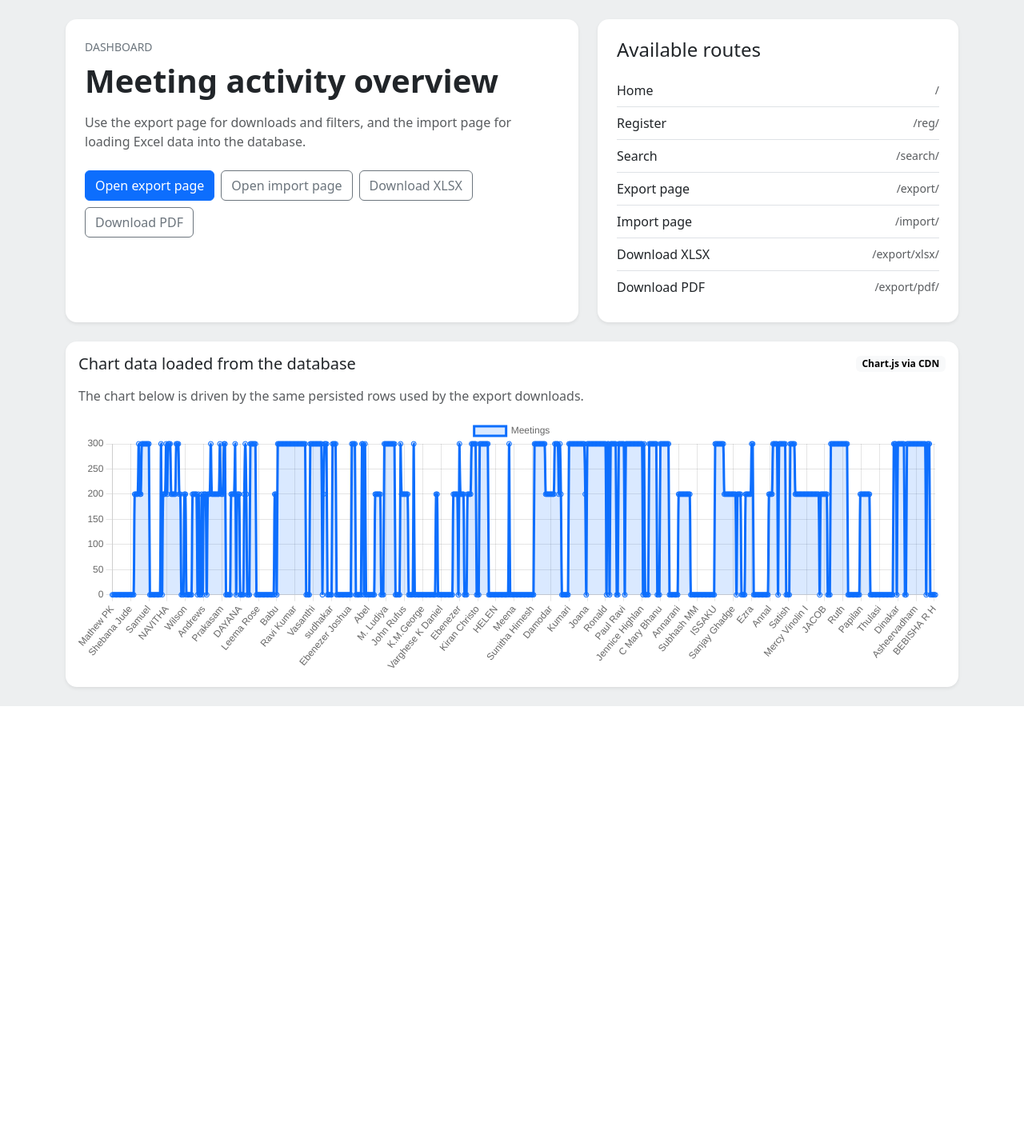
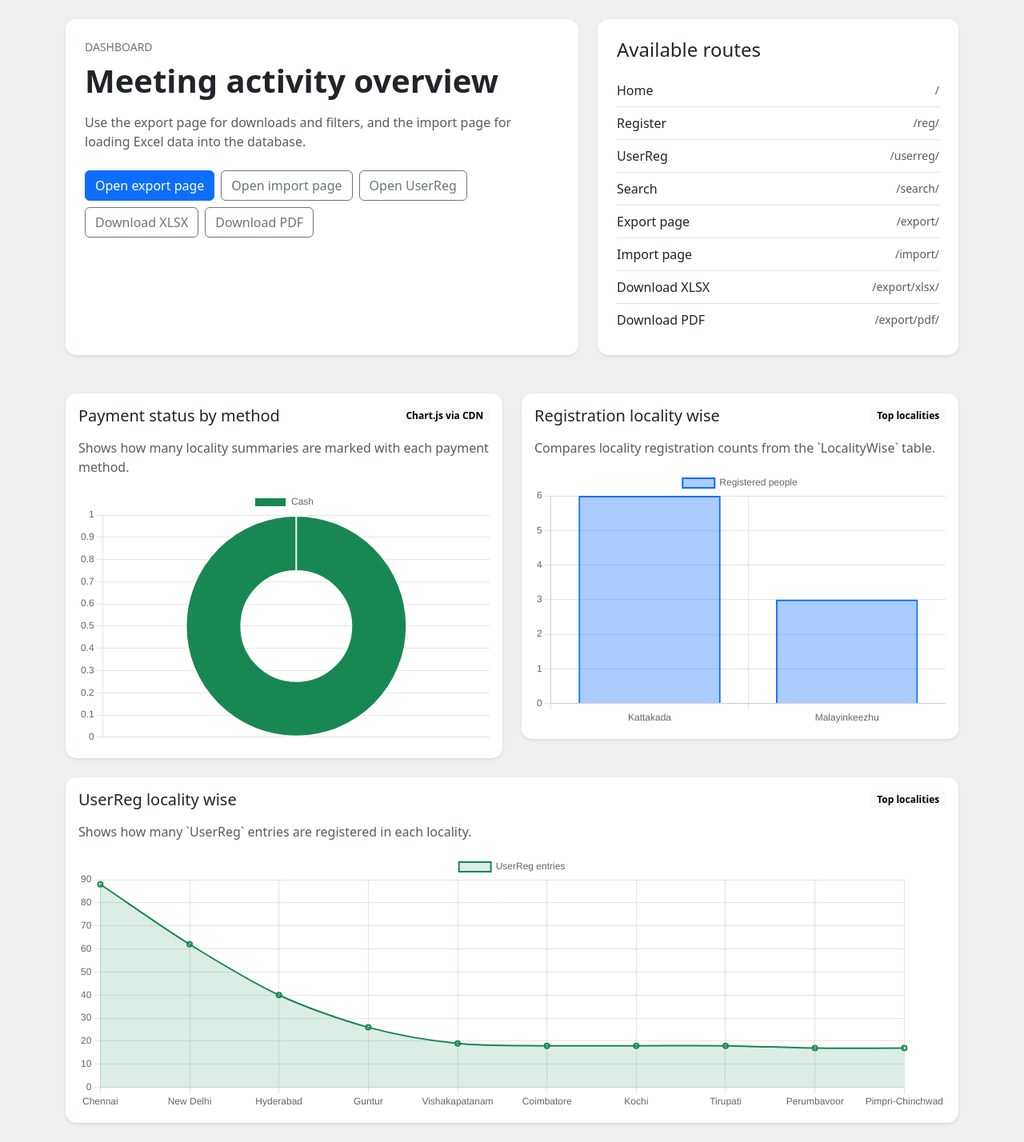
Before and after one commit to Danieljoseph96/sot, a Django app: page / in a window 1280 px wide. Shown: the part 56-1484 px from the top of the page at 80% size. Before the commit the page ends 939 px from the top, so only its background shows below. Run offline with Django 5.2, Linux system fonts and the light colour scheme; data comes from the database, SQL or seed files in the repository; some libraries are stand-ins or nearby versions.

Commit message:
second ok

```diff
--- a/SOT_MEETING/account/forms.py
+++ b/SOT_MEETING/account/forms.py
@@ -18,7 +18,7 @@
     def __init__(self, *args, **kwargs):
         super().__init__(*args, **kwargs)
         paid_localities = set(
-            LocalityWise.objects.filter(total_balance=0)
+            LocalityWise.objects.exclude(payment_method="pending")
             .values_list("locality", flat=True)
         )
         locality_choices = [("", "Select locality")]
--- a/SOT_MEETING/account/urls.py
+++ b/SOT_MEETING/account/urls.py
@@ -1,6 +1,6 @@
 from django.urls import path
 
-from .views import locality_register, locality_register_summary, export_page, export_pdf, export_xlsx, home, import_page, import_xlsx, login_view, logout_view,  search
+from .views import locality_register, locality_register_summary, export_page, export_pdf, export_xlsx, home, import_page, import_xlsx, login_view, logout_view, search, userreg_list
 
 urlpatterns = [
     path("login/", login_view, name="login"),
@@ -8,6 +8,7 @@
     path("", home, name="home"),
     path("reg/", locality_register, name="reg"),
     path("reg/summary/", locality_register_summary, name="locality_register_summary"),
+    path("userreg/", userreg_list, name="userreg_list"),
     path("search/", search, name="search"),
     path("import/", import_page, name="import_page"),
     path("export/", export_page, name="export_page"),
--- a/SOT_MEETING/account/views.py
+++ b/SOT_MEETING/account/views.py
@@ -55,6 +55,41 @@
         app_models.UserReg.objects.order_by("sl_no").values_list("name", "total_amount","acc_room")
     )
     return [(name, float(amount or 0), acc_room) for name, amount, acc_room in rows]
+
+
+USERREG_FILTER_FIELDS = ("bs", "locality", "state", "language")
+
+
+def get_dashboard_chart_data():
+    locality_rows = list(
+        app_models.UserReg.objects.exclude(locality__isnull=True)
+        .exclude(locality="")
+        .values("locality")
+        .annotate(total=dj_models.Count("sl_no"))
+        .order_by("-total", "locality")[:10]
+    )
+    payment_rows = list(
+        app_models.LocalityWise.objects.exclude(payment_method__isnull=True)
+        .exclude(payment_method="")
+        .values("payment_method")
+        .annotate(total=dj_models.Count("locality"))
+        .order_by("payment_method")
+    )
+    registration_rows = list(
+        app_models.LocalityWise.objects.exclude(locality__isnull=True)
+        .exclude(locality="")
+        .values("locality")
+        .annotate(total=dj_models.Sum("persons_count"))
+        .order_by("-total", "locality")[:10]
+    )
+    return {
+        "locality_chart_labels": [row["locality"] for row in locality_rows],
+        "locality_chart_values": [row["total"] for row in locality_rows],
+        "payment_chart_labels": [row["payment_method"].title() for row in payment_rows],
+        "payment_chart_values": [row["total"] for row in payment_rows],
+        "registration_chart_labels": [row["locality"] for row in registration_rows],
+        "registration_chart_values": [int(row["total"] or 0) for row in registration_rows],
+    }
 
 
 def get_userreg_export_fields():
@@ -303,6 +338,7 @@
 	return [
 		{"label": "Home", "path": reverse("home")},
 		{"label": "Register", "path": reverse("reg")},
+		{"label": "UserReg", "path": reverse("userreg_list")},
 		{"label": "Search", "path": reverse("search")},
 		{"label": "Export page", "path": reverse("export_page")},
 		{"label": "Import page", "path": reverse("import_page")},
@@ -313,6 +349,7 @@
 
 def build_common_context(request):
     report_rows = get_report_rows()
+    dashboard_chart_data = get_dashboard_chart_data()
     report_data = {
         "title": "SOT Meeting Report",
         "chart_labels": [row[0] for row in report_rows],
@@ -324,6 +361,12 @@
         "chart_labels": report_data["chart_labels"],
         "chart_values": report_data["chart_values"],
         "chart_acc_rooms": report_data["chart_acc_rooms"],
+        "locality_chart_labels": dashboard_chart_data["locality_chart_labels"],
+        "locality_chart_values": dashboard_chart_data["locality_chart_values"],
+        "payment_chart_labels": dashboard_chart_data["payment_chart_labels"],
+        "payment_chart_values": dashboard_chart_data["payment_chart_values"],
+        "registration_chart_labels": dashboard_chart_data["registration_chart_labels"],
+        "registration_chart_values": dashboard_chart_data["registration_chart_values"],
         "report_rows": report_rows,
         "site_urls": get_site_urls(request),
     }
@@ -363,6 +406,35 @@
 def home(request):
 	context = build_common_context(request)
 	return render(request, "account/home.html", context)
+
+
+def userreg_list(request):
+    queryset = app_models.UserReg.objects.order_by("sl_no")
+    selected_filters = resolve_userreg_filters(request)
+    filtered_queryset = apply_userreg_filters(queryset, selected_filters)
+    selected_columns = [
+        "sl_no",
+        "name",
+        "bs",
+        "locality",
+        "state",
+        "language",
+        "total_amount",
+        "balance_amount",
+    ]
+    table_headers, table_rows = get_userreg_export_dataset(selected_columns, filtered_queryset)
+
+    context = build_common_context(request)
+    context.update(
+        {
+            "userreg_filter_options": get_userreg_filter_options(selected_filters),
+            "selected_userreg_filters": selected_filters,
+            "userreg_headers": table_headers,
+            "userreg_rows": table_rows,
+            "userreg_count": len(table_rows),
+        }
+    )
+    return render(request, "account/userreg_list.html", context)
 
 
 def normalize_header_name(header):
@@ -927,6 +999,7 @@
             "export_column_options": get_userreg_export_column_options(),
             "selected_export_columns": selected_export_columns,
             "search_summary": search_summary,
+            "paid_localities": get_search_paid_localities(query),
 		}
 	)
 	return render(request, "search.html", context)
@@ -1028,6 +1101,7 @@
 def locality_register(request):
     context = build_common_context(request)
     locality_summary = None
+    table=app_models.LocalityWise.objects.order_by("locality").values("locality", "state", "persons_count", "total_balance")
 
     if request.method == "POST":
         locality_frm = app_forms.LocalityRegisterForm(request.POST)
@@ -1085,10 +1159,65 @@
 
 def get_paid_locality_list():
     return list(
-        app_models.LocalityWise.objects.filter(total_balance=0)
+        app_models.LocalityWise.objects.exclude(payment_method="pending")
         .order_by("locality")
         .values("locality", "state", "total_paid", "payment_method")
     )
+
+
+def get_search_paid_localities(query=""):
+    queryset = app_models.LocalityWise.objects.exclude(payment_method="pending").order_by("locality")
+    if query:
+        queryset = queryset.filter(
+            Q(locality__icontains=query)
+            | Q(state__icontains=query)
+            | Q(payment_method__icontains=query)
+        )
+    return list(queryset.values("locality", "state", "total_paid", "payment_method"))
+
+
+def get_userreg_filter_options(selected_filters=None):
+    selected_filters = selected_filters or {}
+    options = []
+    base_queryset = app_models.UserReg.objects.order_by("sl_no")
+    for field_name in USERREG_FILTER_FIELDS:
+        values = list(
+            base_queryset.exclude(**{f"{field_name}__isnull": True})
+            .exclude(**{field_name: ""})
+            .order_by(field_name)
+            .values_list(field_name, flat=True)
+            .distinct()
+        )
+        options.append(
+            {
+                "name": field_name,
+                "label": format_field_label(field_name),
+                "values": [
+                    {
+                        "value": value,
+                        "selected": selected_filters.get(field_name) == value,
+                    }
+                    for value in values
+                ],
+            }
+        )
+    return options
+
+
+def resolve_userreg_filters(request):
+    selected_filters = {}
+    for field_name in USERREG_FILTER_FIELDS:
+        selected_value = request.GET.get(field_name, "").strip()
+        if selected_value:
+            selected_filters[field_name] = selected_value
+    return selected_filters
+
+
+def apply_userreg_filters(queryset, selected_filters):
+    filtered_queryset = queryset
+    for field_name, selected_value in selected_filters.items():
+        filtered_queryset = filtered_queryset.filter(**{field_name: selected_value})
+    return filtered_queryset
 
 
 def locality_register_summary(request):
--- a/SOT_MEETING/static/js/chart-init.js
+++ b/SOT_MEETING/static/js/chart-init.js
@@ -1,30 +1,37 @@
 (function () {
-    var chartCanvas = document.getElementById('meetingChart');
-    if (!chartCanvas || typeof Chart === 'undefined') {
+    if (typeof Chart === 'undefined') {
         return;
     }
 
-    var labelsElement = document.getElementById('chart-labels');
-    var valuesElement = document.getElementById('chart-values');
+    function readJsonScript(id) {
+        var element = document.getElementById(id);
+        if (!element) {
+            return null;
+        }
+        return JSON.parse(element.textContent);
+    }
 
-    if (!labelsElement || !valuesElement) {
+    function createChart(config) {
+        var canvas = document.getElementById(config.canvasId);
+        var labels = readJsonScript(config.labelsId);
+        var values = readJsonScript(config.valuesId);
+
+        if (!canvas || !labels || !values || !labels.length || !values.length) {
             return;
         }
 
-    var labels = JSON.parse(labelsElement.textContent);
-    var values = JSON.parse(valuesElement.textContent);
-
-    new Chart(chartCanvas, {
-        type: 'line',
+        new Chart(canvas, {
+            type: config.type,
             data: {
                 labels: labels,
                 datasets: [{
-                label: 'Meetings',
+                    label: config.label,
                     data: values,
-                borderColor: '#0d6efd',
-                backgroundColor: 'rgba(13, 110, 253, 0.15)',
-                tension: 0.35,
-                fill: true
+                    backgroundColor: config.backgroundColor,
+                    borderColor: config.borderColor,
+                    borderWidth: 2,
+                    tension: 0.3,
+                    fill: config.fill || false
                 }]
             },
             options: {
@@ -37,4 +44,36 @@
                 }
             }
         });
+    }
+
+    createChart({
+        canvasId: 'paymentStatusChart',
+        labelsId: 'payment-chart-labels',
+        valuesId: 'payment-chart-values',
+        type: 'doughnut',
+        label: 'Payment methods',
+        backgroundColor: ['#198754', '#0d6efd', '#ffc107', '#dc3545', '#6f42c1'],
+        borderColor: '#ffffff'
+    });
+
+    createChart({
+        canvasId: 'registrationLocalityChart',
+        labelsId: 'registration-chart-labels',
+        valuesId: 'registration-chart-values',
+        type: 'bar',
+        label: 'Registered people',
+        backgroundColor: 'rgba(13, 110, 253, 0.35)',
+        borderColor: '#0d6efd'
+    });
+
+    createChart({
+        canvasId: 'userregLocalityChart',
+        labelsId: 'locality-chart-labels',
+        valuesId: 'locality-chart-values',
+        type: 'line',
+        label: 'UserReg entries',
+        backgroundColor: 'rgba(25, 135, 84, 0.15)',
+        borderColor: '#198754',
+        fill: true
+    });
 })();
--- a/SOT_MEETING/templates/Navbar.html
+++ b/SOT_MEETING/templates/Navbar.html
@@ -26,7 +26,13 @@
 					<a class="nav-link" href="{% url 'home' %}">Home</a>
 				</li>
 				<li class="nav-item">
+					<a class="nav-link" href="{% url 'reg' %}">Registration</a>
+				</li>
+				<li class="nav-item">
 					<a class="nav-link" href="{% url 'search' %}">Search</a>
+				</li>
+				<li class="nav-item">
+					<a class="nav-link" href="{% url 'userreg_list' %}">UserReg</a>
 				</li>
 				<li class="nav-item">
 					<a class="nav-link" href="{% url 'import_page' %}">Import</a>
--- a/SOT_MEETING/templates/account/home.html
+++ b/SOT_MEETING/templates/account/home.html
@@ -16,6 +16,7 @@
                 <div class="d-flex flex-wrap gap-2">
                     <a class="btn btn-primary" href="{% url 'export_page' %}">Open export page</a>
                     <a class="btn btn-outline-secondary" href="{% url 'import_page' %}">Open import page</a>
+                    <a class="btn btn-outline-secondary" href="{% url 'userreg_list' %}">Open UserReg</a>
                     <a class="btn btn-outline-secondary" href="{% url 'export_xlsx' %}">Download XLSX</a>
                     <a class="btn btn-outline-secondary" href="{% url 'export_pdf' %}">Download PDF</a>
                 </div>
@@ -40,25 +41,59 @@
     </div>
 </div>
 
-<div class="row mt-4">
+<div class="row mt-4 g-4">
+    <div class="col-12 col-xl-6">
+        <div class="card shadow-sm border-0">
+            <div class="card-body">
+                <div class="d-flex flex-wrap justify-content-between align-items-center gap-2 mb-3">
+                    <h2 class="h5 mb-0">Payment status by method</h2>
+                    <span class="badge text-bg-light">Chart.js via CDN</span>
+                </div>
+                <p class="text-muted">Shows how many locality summaries are marked with each payment method.</p>
+                <div style="min-height: 320px;">
+                    <canvas id="paymentStatusChart" aria-label="Payment status chart" role="img"></canvas>
+                </div>
+            </div>
+        </div>
+    </div>
+
+    <div class="col-12 col-xl-6">
+        <div class="card shadow-sm border-0">
+            <div class="card-body">
+                <div class="d-flex flex-wrap justify-content-between align-items-center gap-2 mb-3">
+                    <h2 class="h5 mb-0">Registration locality wise</h2>
+                    <span class="badge text-bg-light">Top localities</span>
+                </div>
+                <p class="text-muted">Compares locality registration counts from the `LocalityWise` table.</p>
+                <div style="min-height: 320px;">
+                    <canvas id="registrationLocalityChart" aria-label="Registration locality chart" role="img"></canvas>
+                </div>
+            </div>
+        </div>
+    </div>
+
     <div class="col-12">
         <div class="card shadow-sm border-0">
             <div class="card-body">
                 <div class="d-flex flex-wrap justify-content-between align-items-center gap-2 mb-3">
-                    <h2 class="h5 mb-0">Chart data loaded from the database</h2>
-                    <span class="badge text-bg-light">Chart.js via CDN</span>
+                    <h2 class="h5 mb-0">UserReg locality wise</h2>
+                    <span class="badge text-bg-light">Top localities</span>
                 </div>
-                <p class="text-muted">The chart below is driven by the same persisted rows used by the export downloads.</p>
+                <p class="text-muted">Shows how many `UserReg` entries are registered in each locality.</p>
                 <div style="min-height: 320px;">
-                    <canvas id="meetingChart" aria-label="Monthly meetings chart" role="img"></canvas>
+                    <canvas id="userregLocalityChart" aria-label="UserReg locality chart" role="img"></canvas>
                 </div>
             </div>
         </div>
     </div>
 </div>
 
-{{ chart_labels|json_script:'chart-labels' }}
-{{ chart_values|json_script:'chart-values' }}
+{{ locality_chart_labels|json_script:'locality-chart-labels' }}
+{{ locality_chart_values|json_script:'locality-chart-values' }}
+{{ payment_chart_labels|json_script:'payment-chart-labels' }}
+{{ payment_chart_values|json_script:'payment-chart-values' }}
+{{ registration_chart_labels|json_script:'registration-chart-labels' }}
+{{ registration_chart_values|json_script:'registration-chart-values' }}
 {% endblock %}
 
 {% block extra_js %}
```
Also changed, not shown: SOT_MEETING/account/tests.py (+105 -1 lines), SOT_MEETING/templates/account/regiser.html (+24 -12 lines), SOT_MEETING/templates/account/userreg_list.html (added, +80 -0 lines), SOT_MEETING/templates/search.html (+29 -1 lines). Lines whose indentation alone changed are shown as unchanged.
